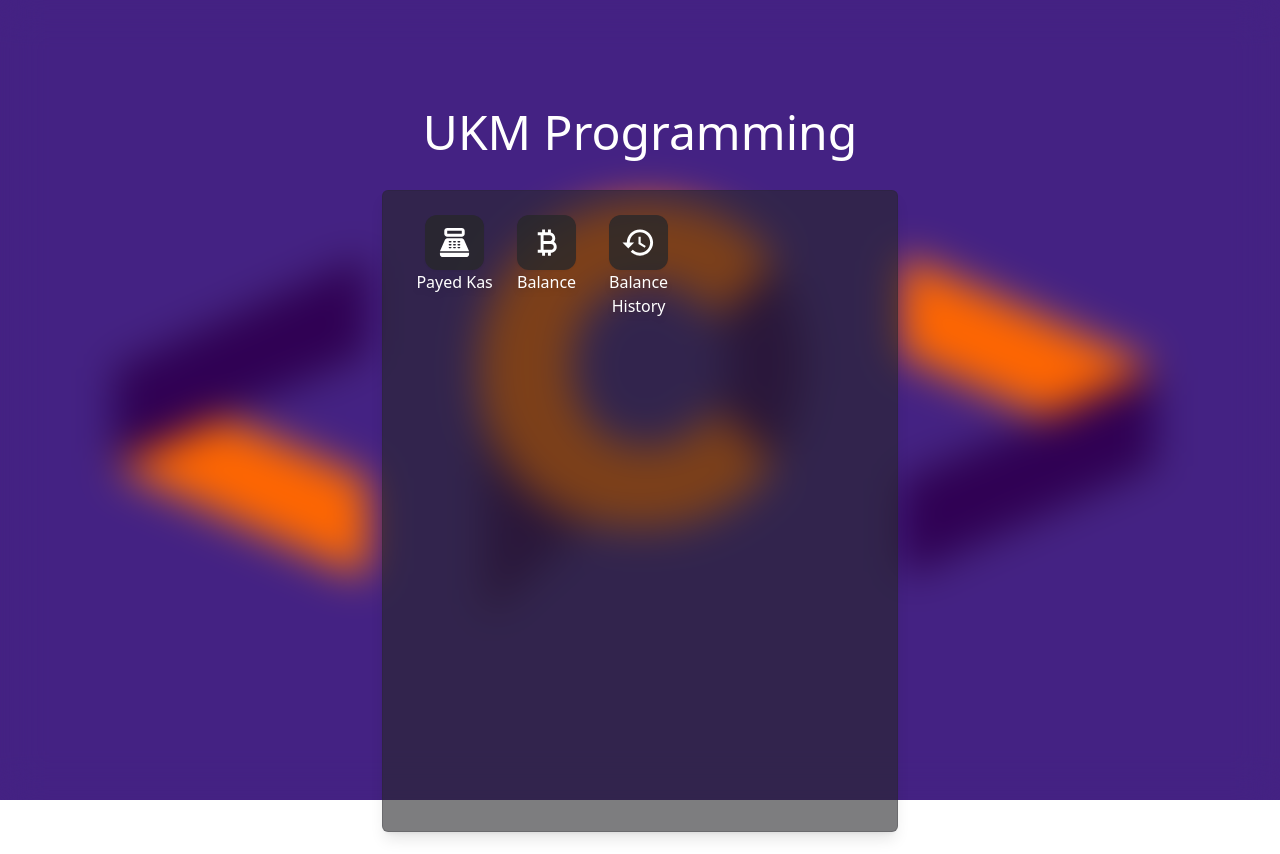
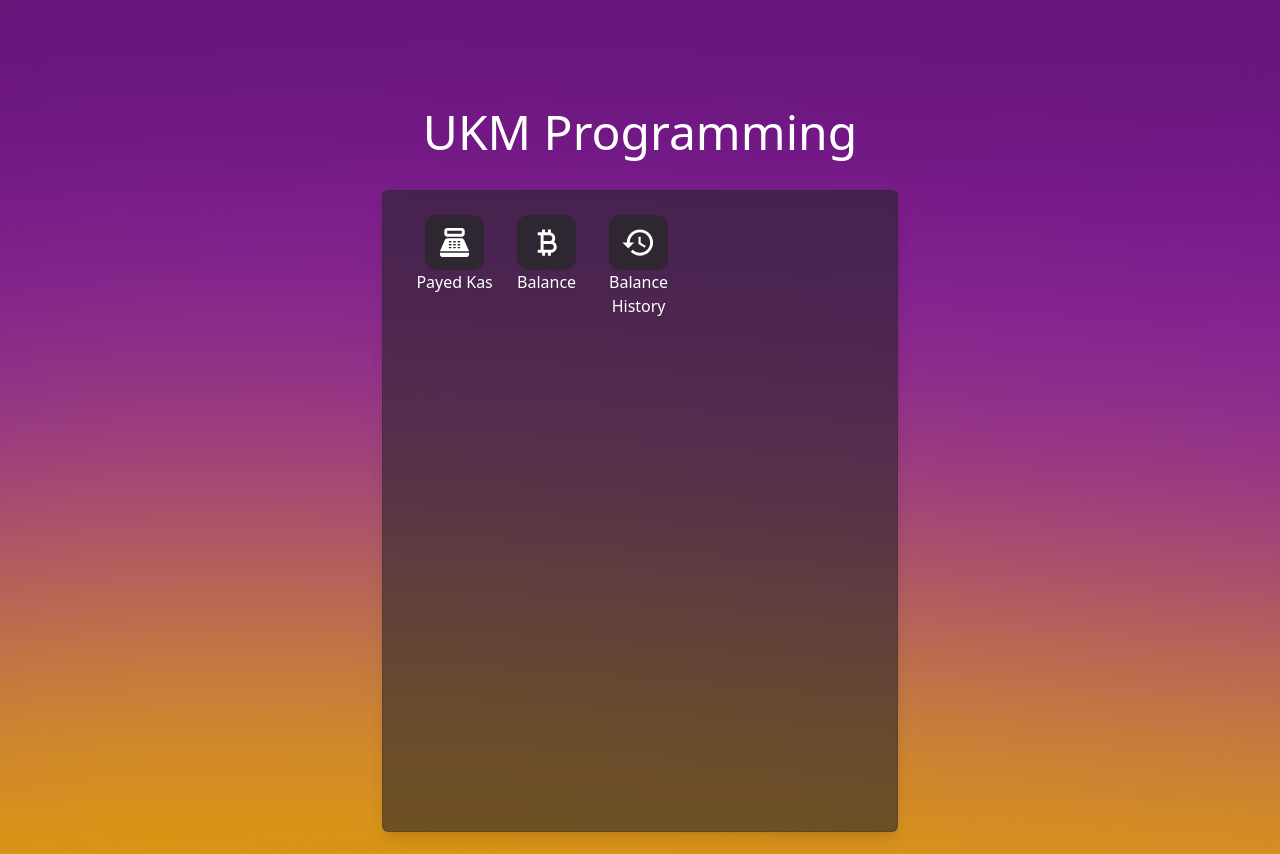
Before and after one commit to UKM-Programming-UMDP/procom-kas-fe-user, a React (Vite) app: page / in a window 1280 px wide. Built offline with nearby package versions, Linux system fonts and the light colour scheme.

Commit message:
edit: background

```diff
--- a/src/index.css
+++ b/src/index.css
@@ -18,7 +18,7 @@
 
 body {
   color: rgb(var(--foreground-rgb));
-  background: url("./assets/procom-purple.png");
+  background: url("./assets/background2.jpg");
   background-repeat: no-repeat;
   background-size: cover;
   background-position: center;
```
